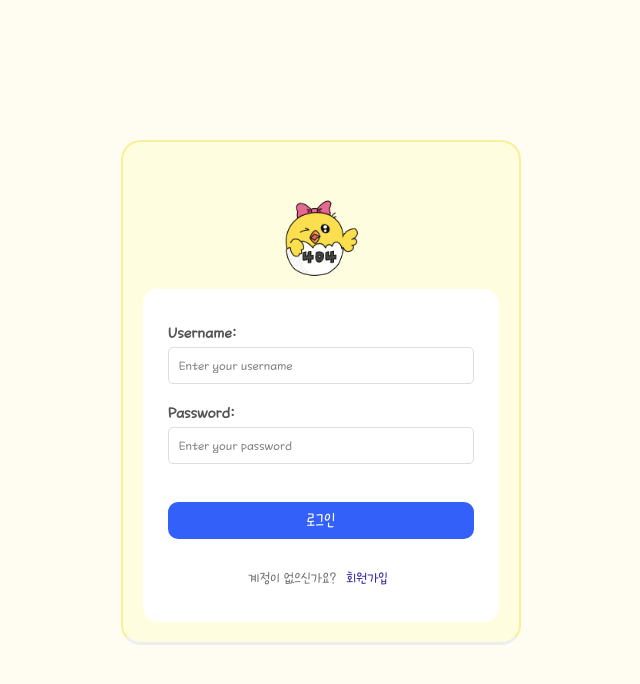
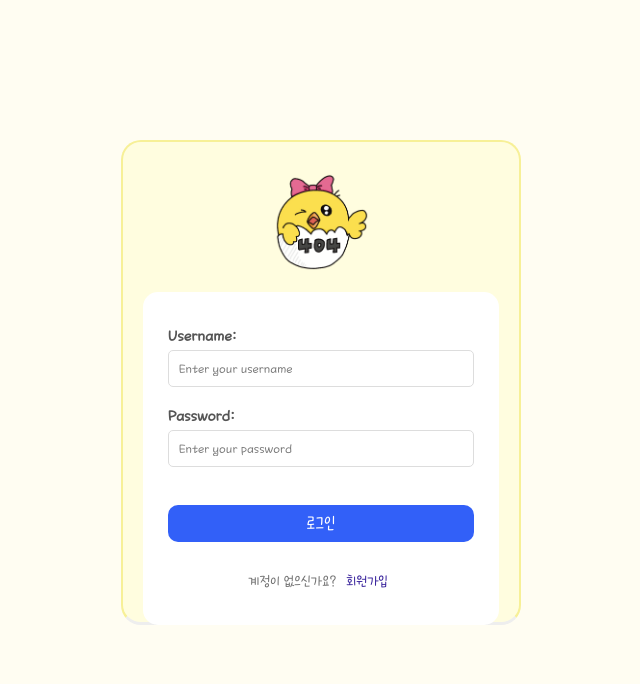
Before and after one commit to opeach2v/Graduation_work, a Django app: page / in a window 1280 px wide. Shown: the top 684 px of the page, without its empty margins (319-959 px from the left). Run offline with Django 4.2, Linux system fonts and the light colour scheme.

Commit message:
login_style update

```diff
--- a/static/css/login_style.css
+++ b/static/css/login_style.css
@@ -18,18 +18,18 @@ body {
 
 .logo-area {
     text-align: center;
-    margin: 6px;
 }
 
 .logo-img {
-    width: 80px;
+    width: 100px;
     /* 로고 크기 */
     height: auto;
+    margin-bottom: 15px;
 }
 
 /* 메인 컨테이너 */
 .main-container {
-    padding-top: 50px;
+    padding-top: 30px;
     padding-bottom: 50px;
     width: 400px;
     margin: 140px auto;
```
